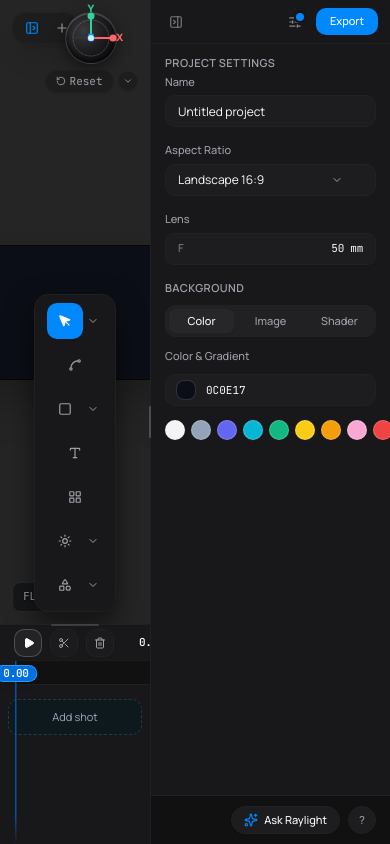
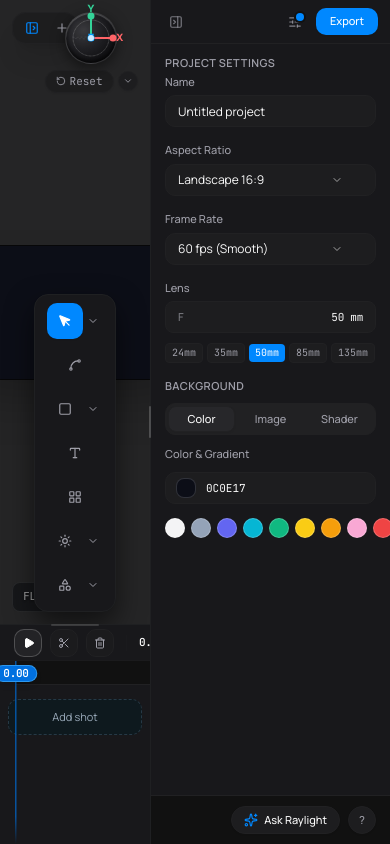
Before and after one commit to kincreatives360-ui/raylight-editor, a React (Vite) app: page / in a window 390 px wide. Built offline with nearby package versions, Linux system fonts and the light colour scheme.

Commit message:
fix(inspector): add project frame rate selector and optical lens presets, fix artboard-responsive position scaling, and clean dead props

```diff
--- a/src/panels/Inspector/ProjectDetailsSection.tsx
+++ b/src/panels/Inspector/ProjectDetailsSection.tsx
@@ -58,6 +58,26 @@ export const ProjectDetailsSection: React.FC<ProjectDetailsSectionProps> = ({ pr
             className="space-y-1.5"
             labelTag="label"
             labelClassName="text-[11px] font-medium text-muted-foreground block"
+            label={<>Frame Rate</>}
+        >
+            <div className="relative">
+                <FigmaSelect
+                    value={String(project.fps ?? 30)}
+                    onChange={(e) => updateProject((p) => ({ ...p, fps: Number(e.target.value) }))}
+                    className="w-full h-8 px-3 pr-8 rounded-lg bg-surface border border-subtle text-[12px] text-foreground outline-none appearance-none cursor-pointer focus:border-brand-blue transition"
+                >
+                    <option value="24">24 fps (Cinema)</option>
+                    <option value="30">30 fps (Standard)</option>
+                    <option value="60">60 fps (Smooth)</option>
+                </FigmaSelect>
+            </div>
+        </InspectorRow>
+
+        <InspectorRow
+            unstyled
+            className="space-y-1.5"
+            labelTag="label"
+            labelClassName="text-[11px] font-medium text-muted-foreground block"
             label={<>Lens</>}
         >
             <ScrubInput
@@ -79,6 +99,34 @@ export const ProjectDetailsSection: React.FC<ProjectDetailsSectionProps> = ({ pr
                 }}
                 className="h-8 px-3 rounded-lg bg-surface border border-subtle flex items-center justify-between text-[12px] text-foreground hover:border-brand-blue transition cursor-ew-resize"
             />
+            <div className="flex items-center gap-1 pt-1 overflow-x-auto no-scrollbar">
+                {[24, 35, 50, 85, 135].map((focal) => {
+                    const active = (project.defaultCamera?.focalLength ?? 50) === focal;
+                    return (
+                        <button
+                            key={focal}
+                            type="button"
+                            onClick={() => {
+                                updateProject((p) => ({
+                                    ...p,
+                                    defaultCamera: {
+                                        position: p.defaultCamera?.position ?? { x: 0, y: 0, z: 2.65 },
+                                        rotation: p.defaultCamera?.rotation ?? { x: 0, y: 0, z: 0 },
+                                        focalLength: focal,
+                                    },
+                                }));
+                            }}
+                            className={`px-1.5 py-0.5 rounded text-[10px] font-mono transition cursor-pointer ${
+                                active
+                                    ? 'bg-brand-blue text-white'
+                                    : 'bg-surface hover:bg-subtle text-muted-foreground hover:text-foreground border border-subtle'
+                            }`}
+                        >
+                            {focal}mm
+                        </button>
+                    );
+                })}
+            </div>
         </InspectorRow>
     </>
 );
--- a/src/panels/Inspector/ProjectSettingsPanel.tsx
+++ b/src/panels/Inspector/ProjectSettingsPanel.tsx
@@ -16,18 +16,12 @@ interface ProjectSettingsPanelProps {
     backgroundOnly?: boolean;
     background?: Background;
     onBackgroundChange?: (background: Background) => void;
-    onSwapImageClick?: () => void;
-    onOpenShortcuts?: () => void;
-    onOpenExportModal?: () => void;
 }
 
 export const ProjectSettingsPanel: React.FC<ProjectSettingsPanelProps> = ({
     backgroundOnly = false,
     background,
     onBackgroundChange,
-    onSwapImageClick: _onSwapImageClick,
-    onOpenShortcuts: _onOpenShortcuts,
-    onOpenExportModal: _onOpenExportModal,
 }) => {
     const { project, updateProject } = useProjectStore();
     const fileInputRef = useRef<HTMLInputElement>(null);
--- a/src/panels/Inspector/RightSidebar.tsx
+++ b/src/panels/Inspector/RightSidebar.tsx
@@ -20,12 +20,6 @@ import { LightBlockInspector } from './sections/LightBlockInspector';
 import { LightInspector } from './sections/LightInspector';
 import { ProjectSettingsPanel } from './ProjectSettingsPanel';
 import { ShotSettingsPanel } from './ShotSettingsPanel';
-
-
-
-
-
-
 
 interface RightSidebarProps {
     activeShot?: Shot;
@@ -200,6 +194,7 @@ export const RightSidebar: React.FC<RightSidebarProps> = React.memo(({
                             mode={effectiveMainTab}
                             onChange={setMainTab}
                             ariaLabel="Object properties"
+                            animateLabel={(selectedLayer as any)?.kind === 'audio' ? 'automate' : undefined}
                         />
                     </div>
 
@@ -233,12 +228,7 @@ export const RightSidebar: React.FC<RightSidebarProps> = React.memo(({
                             onOpenExportModal={onOpenExportModal}
                         />
                     ) : (
-
-                        <ProjectSettingsPanel
-                            onSwapImageClick={onSwapImageClick}
-                            onOpenShortcuts={onOpenShortcuts}
-                            onOpenExportModal={onOpenExportModal}
-                        />
+                        <ProjectSettingsPanel />
                     )}
                 </div>
             )}
--- a/src/panels/Inspector/sections/LayerAnimateInspector.tsx
+++ b/src/panels/Inspector/sections/LayerAnimateInspector.tsx
@@ -10,6 +10,7 @@ import type { AnimationBlock, AnimationBlockProperty, Easing, Layer, Shot, Trans
 import { usePlayheadStore } from '../../../store/usePlayheadStore';
 import { useProjectStore } from '../../../store/useProjectStore';
 import { useSelectionStore } from '../../../store/useSelectionStore';
+import { getArtboardDimensions } from '../../../stage/stageUtils';
 import { EasingControl } from '../../../ui/EasingControl';
 import { FigmaSelect } from '../../../ui/FigmaSelect';
 import { IconButton, InspectorRow, Switch } from '../../../ui/primitives';
@@ -113,6 +114,10 @@ function BlockSettings({ block, shot, onChange }: {
     shot: Shot;
     onChange: (patch: Partial<AnimationBlock>) => void;
 }) {
+    const project = useProjectStore(state => state.project);
+    const artboard = getArtboardDimensions(project.aspectRatio);
+    const stageX = artboard.width;
+    const stageY = artboard.height;
     const settings = block.settings ?? {};
     const patchSettings = (patch: Partial<NonNullable<AnimationBlock['settings']>>) => onChange({ settings: { ...settings, ...patch } });
     const vec: Vec3 = typeof block.amount === 'number' ? { x: block.amount, y: 0, z: 0 } : block.amount;
@@ -120,7 +125,7 @@ function BlockSettings({ block, shot, onChange }: {
     const scalar = (label: string, unit: string, multiplier: number, min: number, max: number) => <ScrubInput label={label} value={amount * multiplier} min={min} max={max} step={multiplier === 1 ? .01 : 1} unit={unit} onChange={value => onChange({ amount: value / multiplier })}/>;
     const vector = (axes: ('x' | 'y' | 'z')[], rotation = false) => <AxisFields
         className="animate-pair"
-        fields={axes.map(axis => ({"key": axis, "label": axis.toUpperCase(), "value": rotation ? radToDeg(vec[axis]) : vec[axis] * (axis === 'y' ? 1080 : 1920), "min": rotation ? -3600 : -10000, "max": rotation ? 3600 : 10000, "unit": rotation ? '°' : ' px', "onChange": value => onChange({ amount: { ...vec, [axis]: rotation ? degToRad(value) : value / (axis === 'y' ? 1080 : 1920) } })}))}
+        fields={axes.map(axis => ({"key": axis, "label": axis.toUpperCase(), "value": rotation ? radToDeg(vec[axis]) : vec[axis] * (axis === 'y' ? stageY : stageX), "min": rotation ? -3600 : -10000, "max": rotation ? 3600 : 10000, "unit": rotation ? '°' : ' px', "onChange": value => onChange({ amount: { ...vec, [axis]: rotation ? degToRad(value) : value / (axis === 'y' ? stageY : stageX) } })}))}
     />;
     return <div className="animate-block-fields">
         {block.property === 'shimmer' ? <>
@@ -134,7 +139,7 @@ function BlockSettings({ block, shot, onChange }: {
                         : block.property === 'changeText' ? <Field label="Text"><textarea aria-label="Animation text" className="animate-text" rows={3} value={settings.text ?? ''} onChange={event => patchSettings({ text: event.target.value })}/></Field>
                             : block.property === 'morph' ? <p className="animate-note">Matches the target’s position, scale, and size.</p>
                                 : block.property === 'glow' ? <Field label="Glow"><div className="animate-pair"><ScrubInput label="Intensity" value={vec.x} min={-5} max={10} step={.1} onChange={x => onChange({ amount: { ...vec, x } })}/><ScrubInput label="Radius" value={vec.y * 100} min={-100} max={200} unit=" %" onChange={y => onChange({ amount: { ...vec, y: y / 100 } })}/></div></Field>
-                                    : <Field label={block.property === 'counter' ? 'Count by' : block.property === 'layerBlur' ? 'Blur' : block.property === 'wiggle' ? 'Distance' : 'Amount'}>{block.property === 'counter' ? scalar('Δ', '', 1, -1000000, 1000000) : block.property === 'layerBlur' ? scalar('Blur', ' px', 100, -100, 200) : block.property === 'wiggle' ? scalar('Offset', ' px', 1920, 0, 500) : block.property === 'cornerRadius' ? scalar('Radius', ' %', 100, 0, 200) : scalar('Amount', ' %', 100, -100, 1000)}</Field>}
+                                    : <Field label={block.property === 'counter' ? 'Count by' : block.property === 'layerBlur' ? 'Blur' : block.property === 'wiggle' ? 'Distance' : 'Amount'}>{block.property === 'counter' ? scalar('Δ', '', 1, -1000000, 1000000) : block.property === 'layerBlur' ? scalar('Blur', ' px', 100, -100, 200) : block.property === 'wiggle' ? scalar('Offset', ' px', stageX, 0, 500) : block.property === 'cornerRadius' ? scalar('Radius', ' %', 100, 0, 200) : scalar('Amount', ' %', 100, -100, 1000)}</Field>}
         <EasingField value={block.easing} onChange={easing => onChange({ easing })}/>
         <details className="animate-timing"><summary>Timing</summary><AnimationTimingFields
             className="animate-pair"
--- a/src/panels/Inspector/sections/LayerGeometrySections.tsx
+++ b/src/panels/Inspector/sections/LayerGeometrySections.tsx
@@ -49,7 +49,7 @@ export function LayerGeometrySections({ shot, layer, selectedLayerIds, aspectLoc
             <InspectorRow label="Position" stacked><div className="object-design-field-action">
                 <AxisFields
                     className="object-design-pair"
-                    fields={(['x', 'y'] as const).map((axis) => ({"key": axis, "label": axis.toUpperCase(), "value": Math.round(layer.position[axis] * (axis === 'x' ? 1920 : 1080)), "step": 1, "onChange": (value) => update((l) => ({ ...l, position: { ...l.position, [axis]: value / (axis === 'x' ? 1920 : 1080) } }))}))}
+                    fields={(['x', 'y'] as const).map((axis) => ({"key": axis, "label": axis.toUpperCase(), "value": Math.round(layer.position[axis] * (axis === 'x' ? stageW : stageH)), "step": 1, "onChange": (value) => update((l) => ({ ...l, position: { ...l.position, [axis]: value / (axis === 'x' ? stageW : stageH) } }))}))}
                 />
                 <IconButton label="Center Position (0, 0)" icon={<Crosshair />} onClick={() => update((l) => ({ ...l, position: { ...l.position, x: 0, y: 0 } }))} />
             </div></InspectorRow>
--- a/src/ui/primitives.tsx
+++ b/src/ui/primitives.tsx
@@ -434,6 +434,7 @@ export interface InspectorModeTabsProps {
     ariaLabel?: string;
     designTestId?: string;
     animateTestId?: string;
+    animateLabel?: string;
     fullWidth?: boolean;
     actions?: React.ReactNode;
     className?: string;
@@ -445,6 +446,7 @@ export const InspectorModeTabs: React.FC<InspectorModeTabsProps> = ({
     ariaLabel = 'Inspector mode',
     designTestId,
     animateTestId,
+    animateLabel,
     fullWidth = false,
     actions,
     className = 'flex items-center gap-1.5',
@@ -452,6 +454,7 @@ export const InspectorModeTabs: React.FC<InspectorModeTabsProps> = ({
     <div className={className} role="tablist" aria-label={ariaLabel}>
         {(['design', 'animate'] as const).map((tab) => {
             const isSelected = mode === tab;
+            const labelText = tab === 'animate' && animateLabel ? animateLabel : tab;
             return (
                 <button
                     key={tab}
@@ -485,7 +488,7 @@ export const InspectorModeTabs: React.FC<InspectorModeTabsProps> = ({
                             : 'text-[#8e8e93] hover:text-white'
                     }`}
                 >
-                    {tab}
+                    {labelText}
                 </button>
             );
         })}
```
Also changed, not shown: 1 other file (tests, documents, lock files or other folders).
